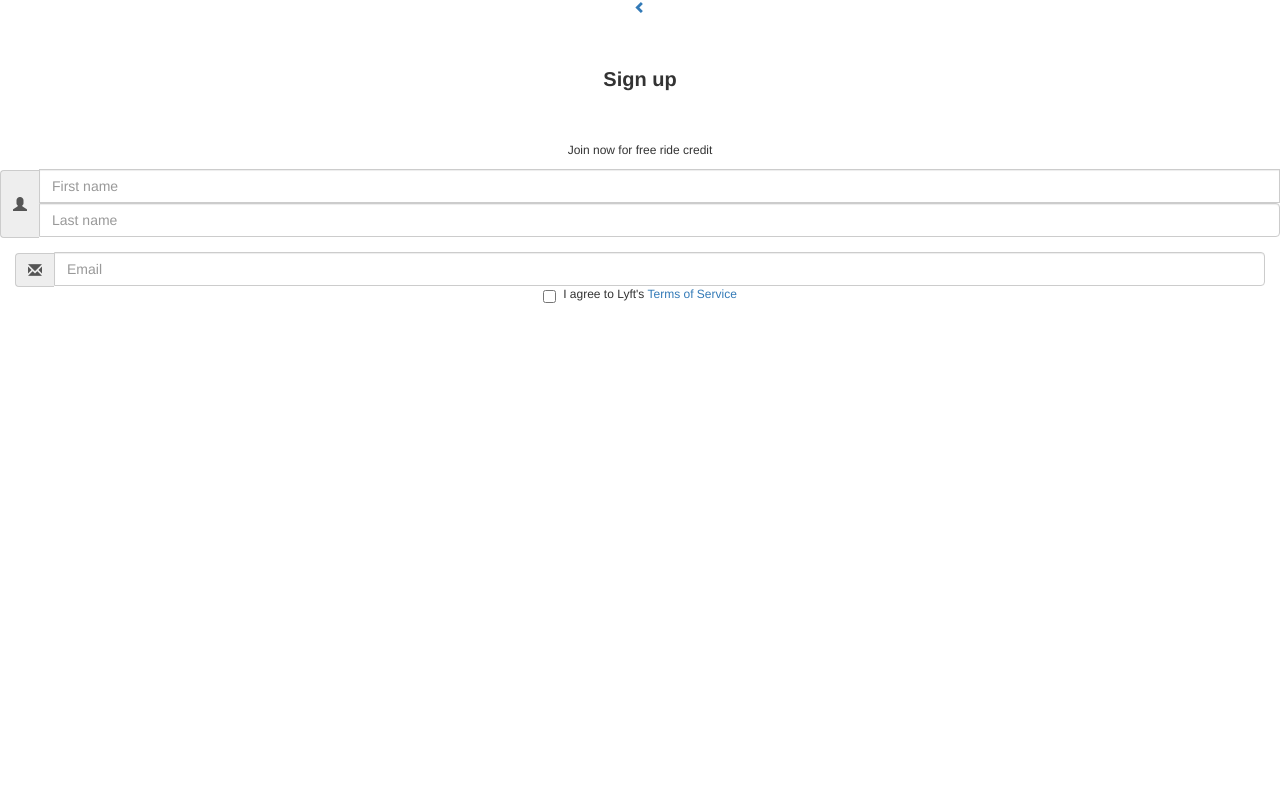
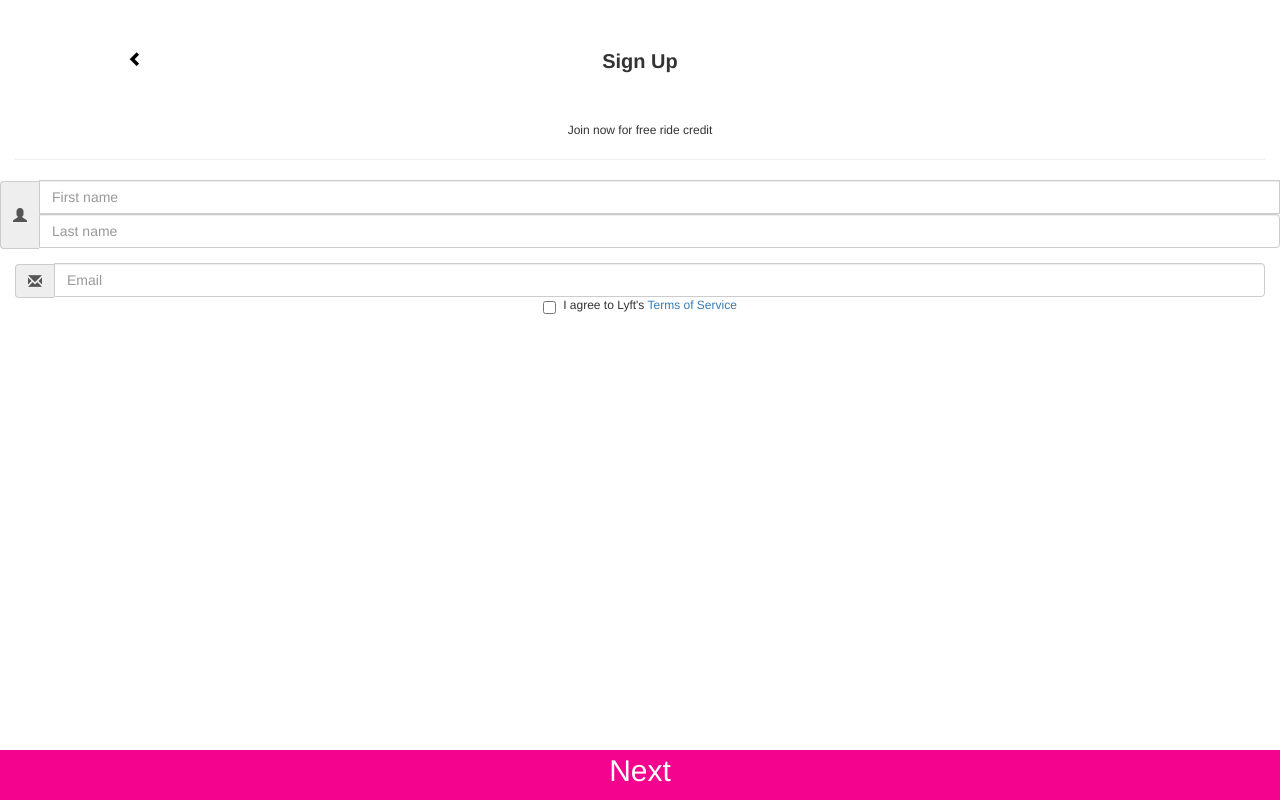
Before and after one commit to Zandi17/lyft-demo, a plain HTML site: page register.html in a window 1280 px wide. Drawn offline with nearby package versions, Linux system fonts and the light colour scheme; some packages are replaced by stand-ins of ours; a script that the page names is missing.

Commit message:
modificacion en login register code

```diff
--- a/register.html
+++ b/register.html
@@ -2,26 +2,27 @@
 <html>
 	<head>
 		<meta charset="utf-8">
+		<meta name="viewport" content="width=device-width, minimal-ui">
 		<meta name="viewport" content="width=device-width, initial-scale=1.0, user-scalable=no">
 		<link rel="stylesheet" type="text/css" href="css/bootstrap.css">
 		<link rel="stylesheet" type="text/css" href="css/main.css">
 		<title>Lyft</title>
 	</head>
-
-<body>
-		<header>
-			<div class="container-fluid">
-				<div class="row text-center f-sup">
-					<a href="index.html" class="glyphicon glyphicon-chevron-left i-atras"></a>
-					<h1 class="titulo">Sign up</h1>
-				</div>
-				<div class="row borde-inf">
-					<div class="col-xs-12 text-center">
-						<p>Join now for free ride credit</p>
+	<body>
+		<div class="container-fluid registro text-center ">
+			<header>
+				<div class="row">
+					<div class="col-xs-12">
+						<a href="index.html"><i class="glyphicon glyphicon-chevron-left atras"></i></a>
+						<h3 class="titulo">Sign Up</h3>
+					</div>
+					<div class="col-xs-12 centro">
+						<span>Join now for free ride credit</span>
+						<hr>
 					</div>
 				</div>
-			</div>
-		</header>
+			</header>
+		</div>
 		<section>
 			<div class="container-fluid">
 				<div class="row margen-aa">
@@ -47,9 +48,12 @@
 				<a class="btn next" id="sgt3">Next</a>
 			</div>
 		</section>
-		<script type="text/javascript" src="js/sweetalert-dev.js"></script>
-		<script type="text/javascript" src="js/jquery-2.1.4.min.js"></script>
+		<footer>
+			<div class="contiener-fluid text-center">
+						<a id="next" class="next" href="code.html">Next</a>
+			</div>
+		</footer>
+		<script type="text/javascript" src="js/jquery.js"></script>
 		<script type="text/javascript" src="js/app.js"></script>
-
-</body>
+	</body>
 </html>
```
Also changed, not shown: code.html (+24 -18 lines), load.html (deleted, +0 -14 lines), login.html (+4 -25 lines), 1 other file.
